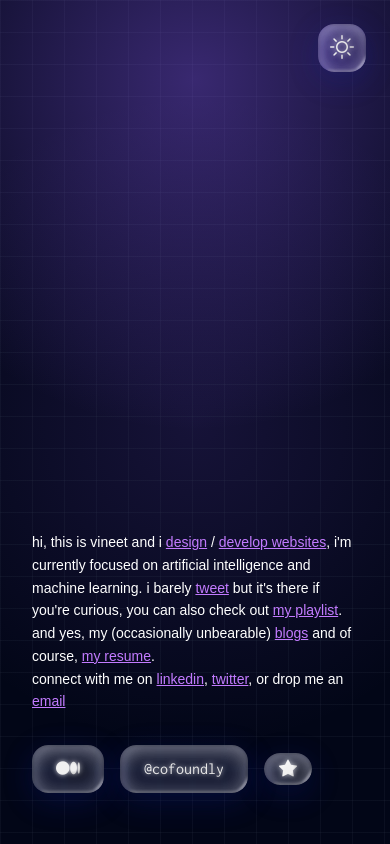
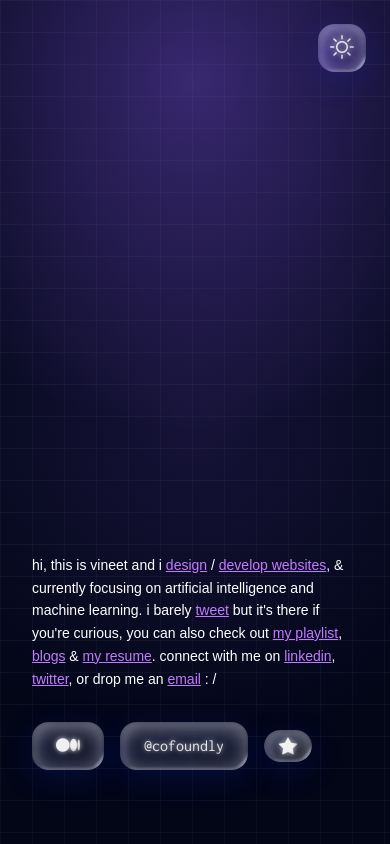
Before and after one commit to vineetrajojha/vineet, a Next.js app: page / in a window 390 px wide. Built offline with nearby package versions, Linux system fonts and the light colour scheme; a web font is replaced by a local one.

Commit message:
fix mobile & added new paragraph :/

```diff
--- a/src/app/page.tsx
+++ b/src/app/page.tsx
@@ -96,10 +96,10 @@ export default function Home() {
               : `radial-gradient(circle 350px at 50% 80px, rgba(139,92,246,0.13), transparent)`,
         }}
       />
-      <div className="relative z-10 flex items-center justify-center min-h-[40vh] p-8 sm:p-20">
+      <div className="relative z-10 flex items-center justify-center min-h-[40vh] p-8 sm:p-20 -mt-5 sm:mt-0">
         <main className="max-w-2xl w-full mx-auto flex flex-col justify-center min-h-[300px]">
           <div className={`${textColor} text-sm sm:text-base leading-relaxed font-mono text-left w-full`}>
-            hi, this is vineet and i <a href="#" className={`underline ${linkColor}`}>design</a> / <a href="#" className={`underline ${linkColor}`}>develop websites</a>, i&apos;m currently focused on artificial intelligence and machine learning. i barely <a href="twitter.com/vineetcres" target="_blank" className={`underline ${linkColor}`}>tweet</a> but it&apos;s there if you&apos;re curious, you can also check out <a href="#" className={`underline ${linkColor}`}>my playlist</a>. and yes, my (occasionally unbearable) <a href="#" className={`underline ${linkColor}`}>blogs</a> and of course, <a href="#" className={`underline ${linkColor}`}>my resume</a>.<br></br> connect with me on <a href="https://linkedin.com/in/vineetcres" target="_blank" className={`underline ${linkColor}`}>linkedin</a>, <a href="https://twitter.com/vineetcres" target="_blank" className={`underline ${linkColor}`}>twitter</a>, or drop me an <a href="mailto:vineetcres@gmail.com" target="_blank" rel="noopener noreferrer" className={`underline ${linkColor}`}>email</a>
+            hi, this is vineet and i <a href="#" className={`underline ${linkColor}`}>design</a> / <a href="#" className={`underline ${linkColor}`}>develop websites</a>, & currently focusing on artificial intelligence and machine learning. i barely <a href="twitter.com/vineetcres" target="_blank" className={`underline ${linkColor}`}>tweet</a> but it&apos;s there if you&apos;re curious, you can also check out <a href="#" className={`underline ${linkColor}`}>my playlist</a>, <a href="#" className={`underline ${linkColor}`}>blogs</a> & <a href="#" className={`underline ${linkColor}`}>my resume</a>. connect with me on <a href="https://linkedin.com/in/vineetcres" target="_blank" className={`underline ${linkColor}`}>linkedin</a>, <a href="https://twitter.com/vineetcres" target="_blank" className={`underline ${linkColor}`}>twitter</a>, or drop me an <a href="mailto:vineetcres@gmail.com" target="_blank" rel="noopener noreferrer" className={`underline ${linkColor}`}>email</a> : /
           </div>
           <div className="mt-8 flex items-center gap-4">
             <button className={themedGlassButton + " h-12 px-6 flex items-center justify-center"}>
```
